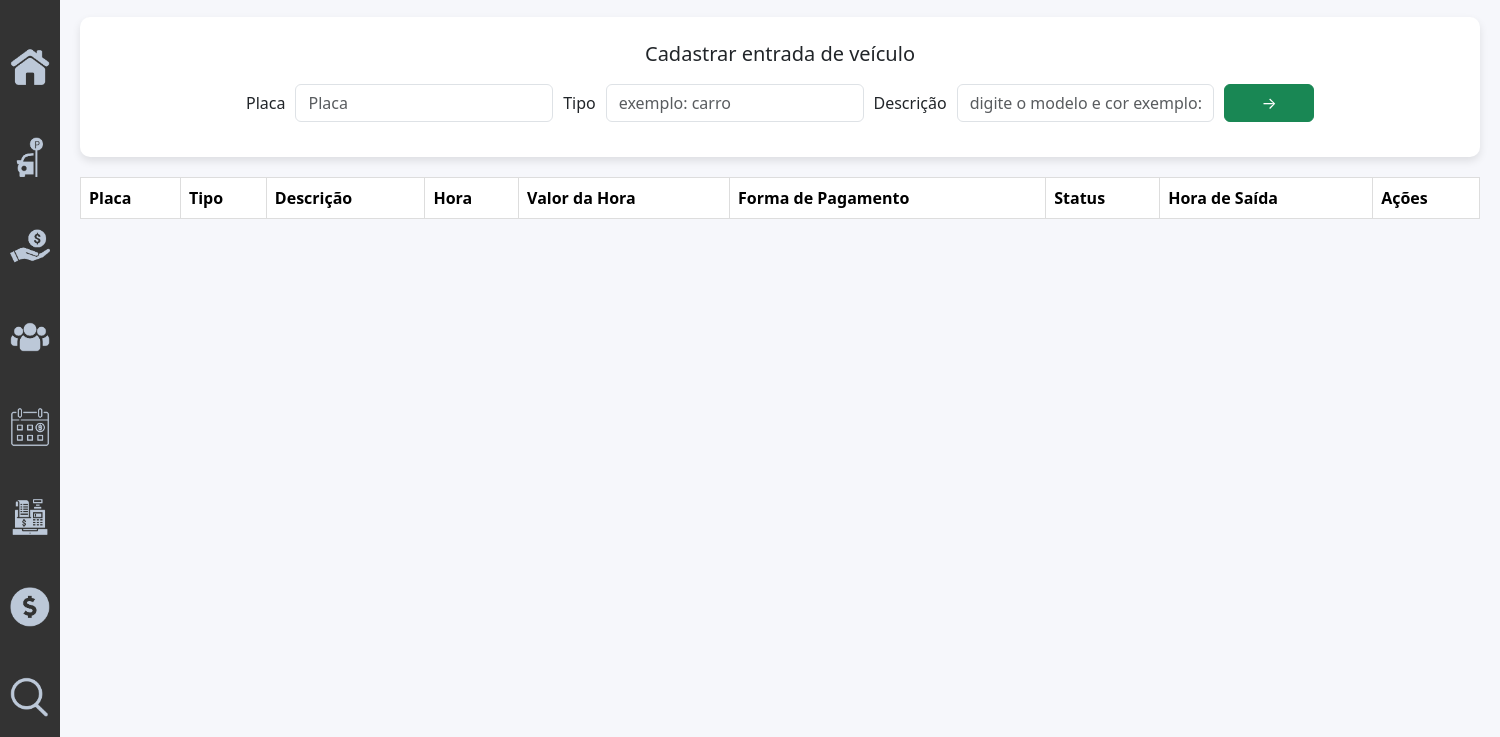
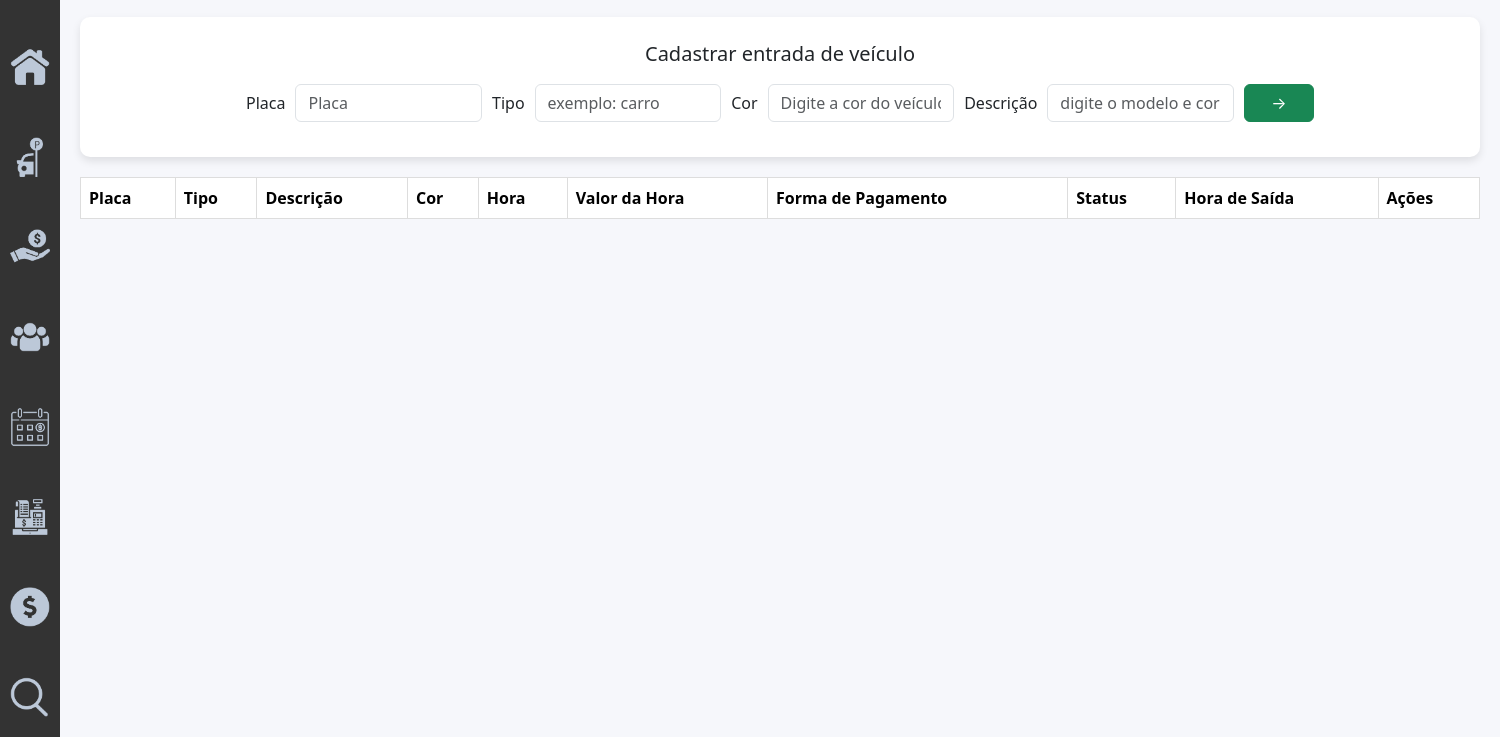
Before and after one commit to SusanMarques/projeto-sistema-de-estacionamento, an Electron app: page app/index.html in a window 1500 px wide. Shown: the part 63-800 px from the top of the page. Drawn offline with nearby package versions, Linux system fonts and the light colour scheme.

Commit message:
adicionando input cor

```diff
--- a/app/index.html
+++ b/app/index.html
@@ -40,6 +40,8 @@
                 <input id="placa" class="form-control" placeholder="Placa" type="text" minlength="3" maxlength="6">
                 <label for="">Tipo</label>
                 <input id="tipo" class="form-control" placeholder="exemplo: carro" type="text">
+                <label for="">Cor</label>
+                <input id="cor" type="text" class="form-control" placeholder="Digite a cor do veículo" >
                 <label for="">Descrição</label>
                 <input id="descricao" class="form-control" placeholder="digite o modelo e cor exemplo: BYD DOLPHIN cor prata" type="text">
                 <button id="botao-form" type="button" class="btn btn-success" >&rarr;</button>
@@ -53,6 +55,7 @@
                         <th>Placa</th>
                         <th>Tipo</th>
                         <th>Descrição</th>
+                        <th>Cor</th>
                         <th>Hora</th>
                         <th>Valor da Hora</th>
                         <th>Forma de Pagamento</th>
--- a/assets/style.css
+++ b/assets/style.css
@@ -89,7 +89,7 @@ body {
     width: 80%;
 }
 
-#placa, #tipo, #descricao{
+#placa, #tipo, #descricao, #cor{
     width: 30%;
 }
 
--- a/js/script.js
+++ b/js/script.js
@@ -27,6 +27,7 @@ document.addEventListener('DOMContentLoaded', function() {
             <td>${dadosLinha.placa}</td>
             <td>${dadosLinha.tipo}</td>
             <td>${dadosLinha.descricao}</td>
+            <td>${dadosLinha.cor}</td>
             <td>${dadosLinha.horaAtual}</td>
             <td>${dadosLinha.valorHora}</td>
             <td>${dadosLinha.formaPagamento}</td>
@@ -45,6 +46,7 @@ document.addEventListener('DOMContentLoaded', function() {
         // Pegar os valores dos inputs
         const placa = document.getElementById('placa').value;
         const tipo = document.getElementById('tipo').value;
+        const cor = document.getElementById('cor').value;
         const descricao = document.getElementById('descricao').value;
 
         // Pega a hora atual
@@ -60,6 +62,7 @@ document.addEventListener('DOMContentLoaded', function() {
         const dadosLinha = {
             placa: placa,
             tipo: tipo,
+            cor: cor,
             descricao: descricao,
             horaAtual: horaAtual,
             valorHora: valorHora,
```
